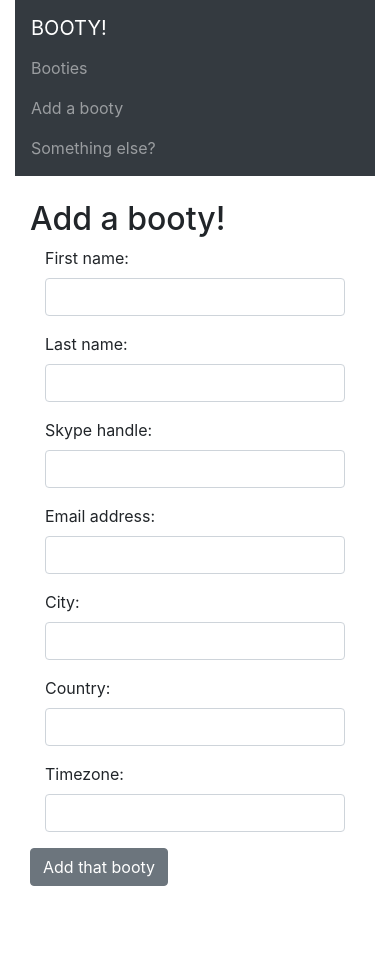
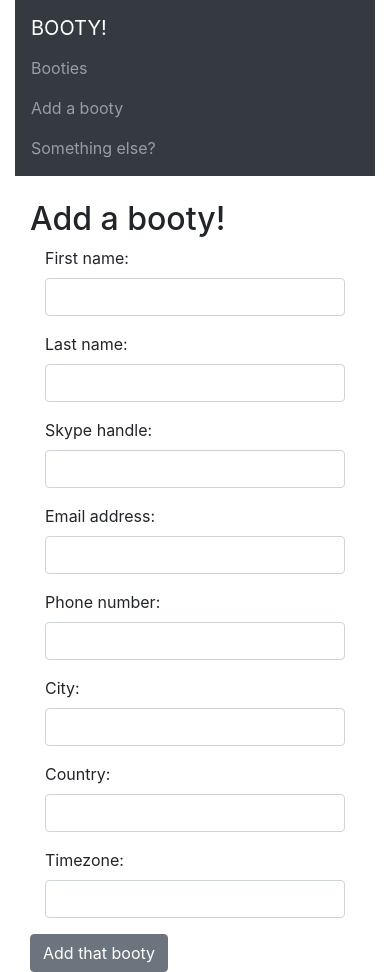
Before and after one commit to Andersclark/UpForBooty, a React (Create React App) app in the folder up-for-booty/: page /add in a window 390 px wide. Before the commit the page ends 886 px from the top, so only its background shows below. Built offline with nearby package versions, Linux system fonts and the light colour scheme.

Commit message:
validation for email and phone + form won't submit w/out all fields full

```diff
--- a/up-for-booty/src/components/add-booty.js
+++ b/up-for-booty/src/components/add-booty.js
@@ -4,8 +4,6 @@ import { Container, Col, Form, FormGroup, Label, Button, Input } from 'reactstra
 export default class AddBooty extends Component {
   constructor(props) {
     super(props);
-
-    this.onSubmit = this.onSubmit.bind(this);
 
     this.state = {
       firstName: '',
@@ -15,8 +13,14 @@ export default class AddBooty extends Component {
       email: '',
       city: '',
       country: '',
-      timezone: ''
-    }
+      timezone: '',
+      validate: {
+        emailState: '',
+        phoneNoState: ''
+      }
+    };
+
+    this.onSubmit = this.onSubmit.bind(this);
   }
 
   componentDidMount() {
@@ -29,8 +33,29 @@ export default class AddBooty extends Component {
     this.setState({ [nam]: val });
   }
 
+  validateEmail(e) {
+    const emailRegex = /^(([^<>()[\]\\.,;:\s@"]+(\.[^<>()[\]\\.,;:\s@"]+)*)|(".+"))@((\[[0-9]{1,3}\.[0-9]{1,3}\.[0-9]{1,3}\.[0-9]{1,3}\])|(([a-zA-Z\-0-9]+\.)+[a-zA-Z]{2,}))$/;
+    const { validate } = this.state;
+    if (emailRegex.test(e.target.value)) {
+      validate.emailState = 'has-success'
+    } else {
+      validate.emailState = 'has-fail'
+    }
+    this.setState({ validate })
+  }
+
+  validatePhoneNo(e) {
+    const phoneRegex = /^\+?([0-9]{2})\)?[-. ]?([0-9]{4})[-. ]?([0-9]{4,})$/;
+    const { validate } = this.state;
+    if(phoneRegex.test(e.target.value)) {
+      validate.phoneNoState = 'has-success'
+    }
+    else {
+      validate.phoneNoState = 'has-fail'
+    }
+  }
+
   onSubmit(e) {
-    console.log('started submit');
     e.preventDefault();
 
     const booty = {
@@ -46,19 +71,18 @@ export default class AddBooty extends Component {
 
     console.log('submitted ', booty)
 
-    //window.location = '/';
+    window.location = '/';
   }
 
   render() {
     return (
       <Container className="App">
         <h2>Add a booty!</h2>
-        <Form className="form">
+        <Form className="form" onSubmit={(e) => this.onSubmit(e)}>
           <Col>
             <FormGroup>
               <Label>First name: </Label>
-              <Input
-                type="text"
+              <Input type="text"
                 required
                 name='firstName'
                 className="form-control"
@@ -71,8 +95,7 @@ export default class AddBooty extends Component {
           <Col>
             <FormGroup>
               <Label>Last name: </Label>
-              <Input
-                type="text"
+              <Input type="text"
                 required
                 name="lastName"
                 className="form-control"
@@ -98,13 +121,35 @@ export default class AddBooty extends Component {
           <Col>
             <FormGroup>
               <Label>Email address: </Label>
-              <Input
-                type="text"
+              <Input type="text"
                 required
                 name="email"
                 className="form-control"
                 value={this.state.email}
-                onChange={this.onChangeHandler}
+                valid={ this.state.validate.emailState === 'has-success' }
+                invalid={ this.state.validate.emailState === 'has-fail' }
+                onChange={(e) => {
+                  this.validateEmail(e)
+                  this.onChangeHandler(e)
+                }}
+              />
+            </FormGroup>
+          </Col>
+
+          <Col>
+            <FormGroup>
+              <Label>Phone number: </Label>
+              <Input type="text"
+                required
+                name="phoneNo"
+                className="form-control"
+                value={this.state.phoneNo}
+                valid={ this.state.validate.phoneNoState === 'has-success' }
+                invalid={ this.state.validate.phoneNoState === 'has-fail' }
+                onChange={(e) => {
+                  this.validatePhoneNo(e)
+                  this.onChangeHandler(e)
+                }}
               />
             </FormGroup>
           </Col>
@@ -112,8 +157,7 @@ export default class AddBooty extends Component {
           <Col>
             <FormGroup>
               <Label>City: </Label>
-              <Input
-                type="text"
+              <Input type="text"
                 required
                 name="city"
                 className="form-control"
@@ -126,8 +170,7 @@ export default class AddBooty extends Component {
           <Col>
             <FormGroup>
               <Label>Country: </Label>
-              <Input
-                type="text"
+              <Input type="text"
                 required
                 name="country"
                 className="form-control"
@@ -140,8 +183,7 @@ export default class AddBooty extends Component {
           <Col>
             <FormGroup>
               <Label>Timezone: </Label>
-              <Input
-                type="text"
+              <Input type="text"
                 required
                 name="timezone"
                 className="form-control"
@@ -151,18 +193,9 @@ export default class AddBooty extends Component {
             </FormGroup>
           </Col>
 
-          <Button onSubmit={this.onSubmit}>Add that booty</Button>
+          <Button>Add that booty</Button>
         </Form>
       </Container>
     );
   }
 }
-/*
-          <div className="form-group">
-            <Input type="submit" value="Add booty!" className="btn btn-primary" />
-          </div>
-        </form>
-      </div>
-    )
-  }
-} */
```
